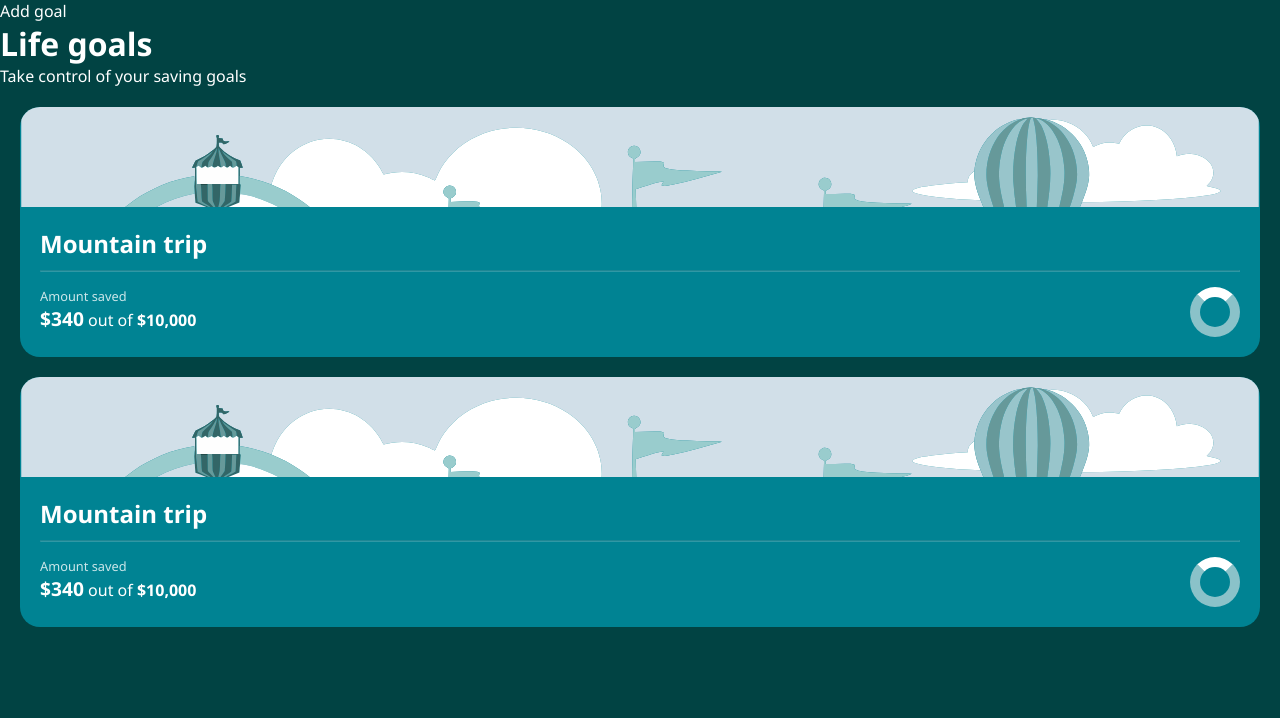
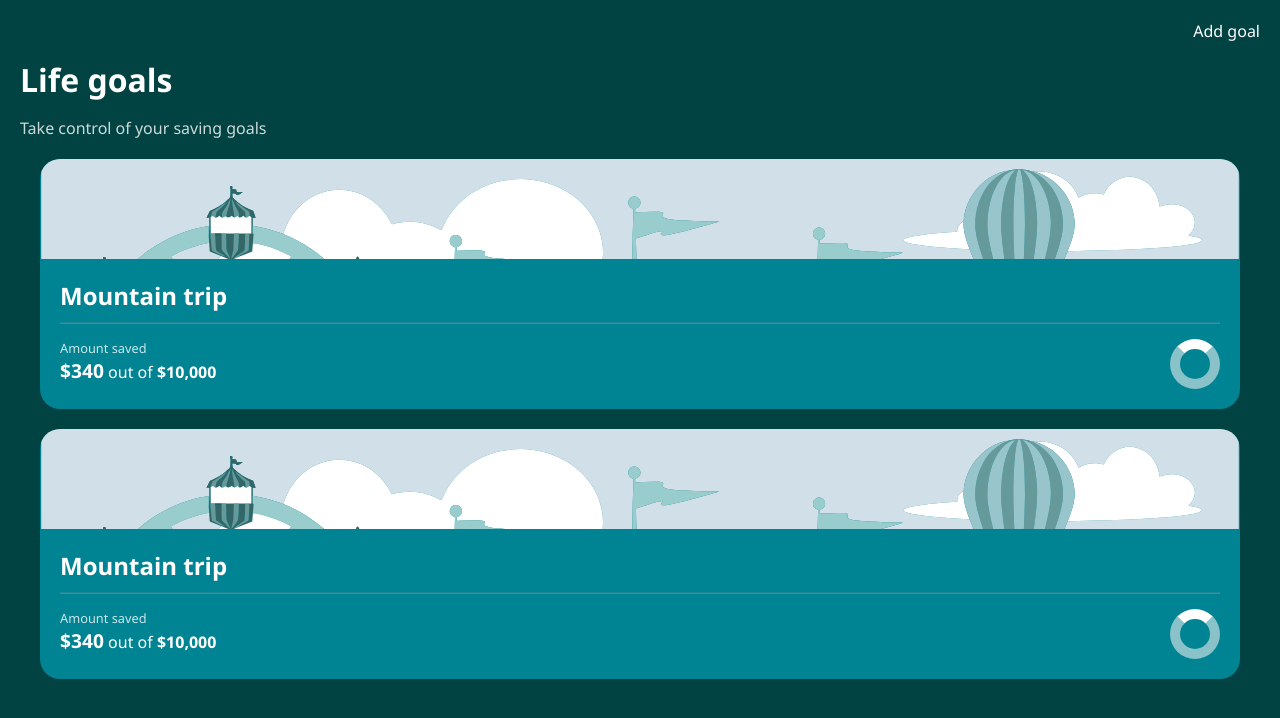
Before and after one commit to Abhijeet-Anand-01/Life-goals, an Angular app: page / in a window 1280 px wide. Shown: the top 718 px of the page. Built offline with nearby package versions, Linux system fonts and the light colour scheme.

Commit message:
home design completed

```diff
--- a/src/app/home/home.component.css
+++ b/src/app/home/home.component.css
@@ -1,6 +1,28 @@
 .home {
-    background-color: #014343;
-    width: 100vw;
-    height: 100vh;
+  background-color: #014343;
+  width: 100vw;
+  height: 100vh;
+  color: #ffffff;
+  padding: 20px;
+}
+
+.home .add-goal {
+  cursor: pointer;
+  display: flex;
+  justify-content: end;
+  font-weight: 500;
+}
+
+.home .add-goal a {
+    text-decoration: none;
     color: #ffffff;
 }
+
+.home .goals-heading {
+  font-size: 2em;
+  margin: 16px 0;
+}
+
+.home .goal-title {
+    opacity: 0.8;
+}
--- a/src/app/home/home.component.html
+++ b/src/app/home/home.component.html
@@ -1,6 +1,6 @@
 <div class="home">
-    <p>Add goal</p>
-    <h1>Life goals</h1>
-    <p>Take control of your saving goals</p>
+    <p class="add-goal"><a routerLink="/goal-details" routerLinkActive="active">Add goal</a></p>
+    <h1 class="goals-heading">Life goals</h1>
+    <p class="goal-title">Take control of your saving goals</p>
     <app-goals-card></app-goals-card>
 </div>
```
